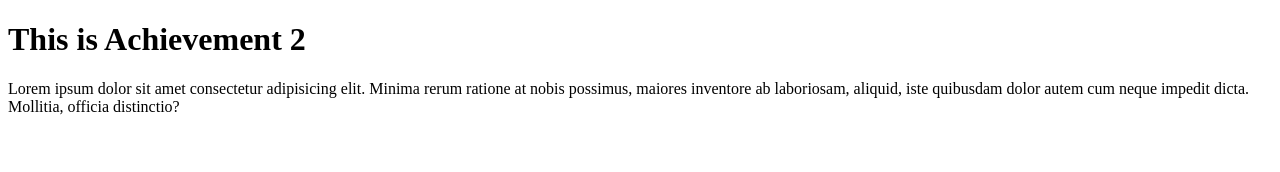
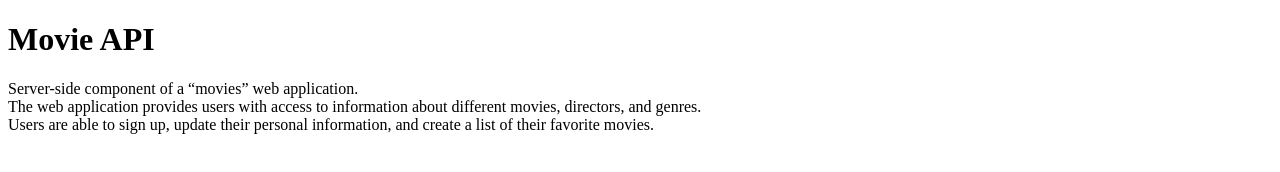
Before and after one commit to malankiya/movie_api, a website: page public/documentation.html in a window 1280 px wide. Drawn offline with Linux system fonts and the light colour scheme.

Commit message:
update html file

```diff
--- a/public/documentation.html
+++ b/public/documentation.html
@@ -8,10 +8,11 @@
 </head>
 
 <body>
-    <h1>This is Achievement 2 </h1>
-    <p>Lorem ipsum dolor sit amet consectetur adipisicing elit. Minima rerum ratione at nobis possimus, maiores
-        inventore ab laboriosam, aliquid, iste quibusdam dolor autem cum neque impedit dicta. Mollitia, officia
-        distinctio?</p>
+    <h1>Movie API</h1>
+    <p>Server-side component of a “movies” web application.<br>
+        The web application provides users with access to information about different movies, directors, and genres.<br>
+        Users are able to sign up, update their personal information, and create a list of their favorite movies.
+    </p>
 </body>
 
 </html>
```
